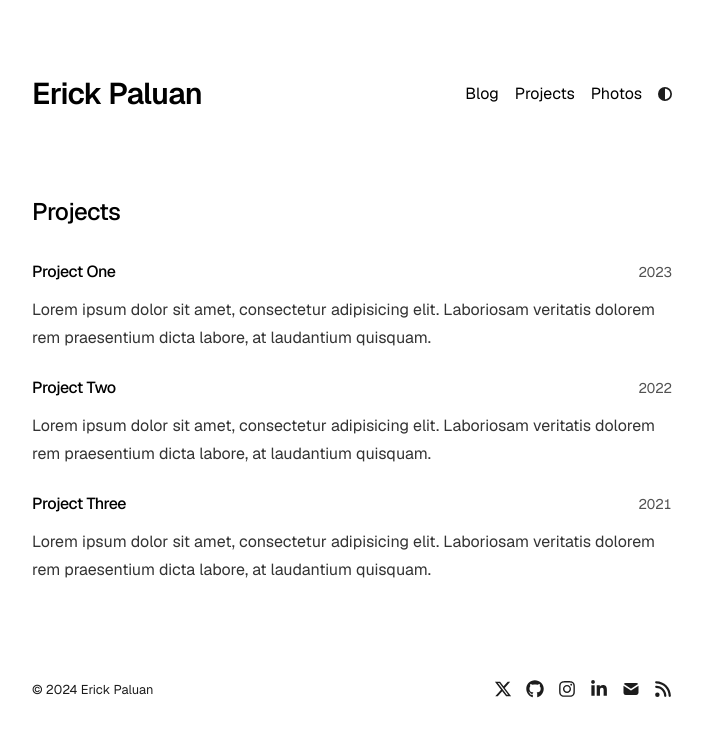
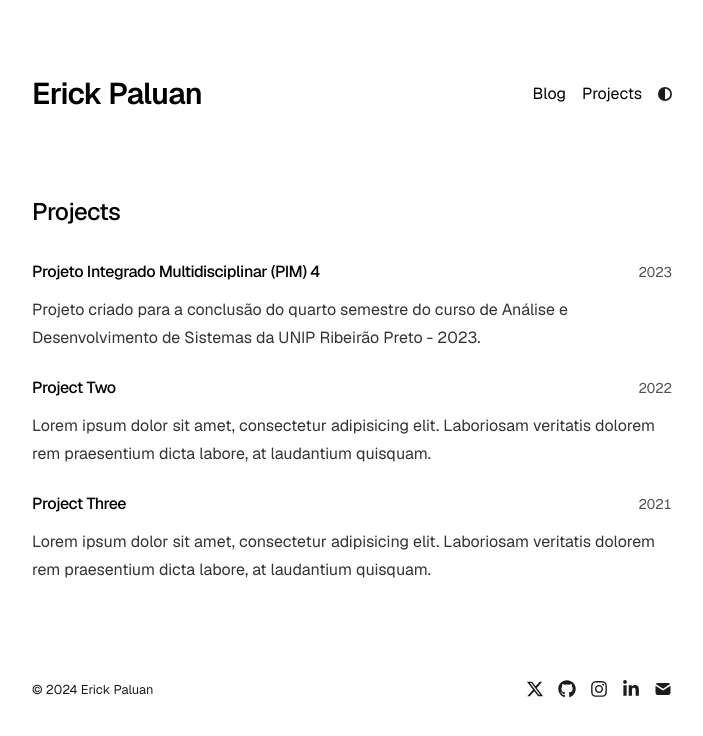
Before and after one commit to erickpaluan/myportfolio, a Next.js app: page /projects in a window 1280 px wide. Shown: the top 736 px of the page, without its empty margins (288-991 px from the left). Built offline with nearby package versions, Linux system fonts and the light colour scheme.

Commit message:
Frist Project, remove RSS from Home

```diff
--- a/app/components/footer.tsx
+++ b/app/components/footer.tsx
@@ -29,9 +29,6 @@ function SocialLinks() {
       <SocialLink href={socialLinks.instagram} icon={FaInstagram} />
       <SocialLink href={socialLinks.linkedin} icon={FaLinkedinIn} />
       <SocialLink href={socialLinks.email} icon={TbMailFilled} />
-      <a href="/rss.xml" target="_self">
-        <FaRss />
-      </a>
     </div>
   );
 }
--- a/app/components/nav.tsx
+++ b/app/components/nav.tsx
@@ -5,7 +5,7 @@ import { metaData } from "../config";
 const navItems = {
   "/blog": { name: "Blog" },
   "/projects": { name: "Projects" },
-  "/photos": { name: "Photos" },
+  //"/photos": { name: "Photos" },
 };
 
 export function Navbar() {
--- a/app/config.ts
+++ b/app/config.ts
@@ -4,7 +4,7 @@ export const metaData = {
   name: "Erick Paluan",
   ogImage: "/opengraph-image.png",
   description:
-    "A clean, fast, and lightweight portfolio template built with Next.js, Vercel, and Tailwind CSS for optimal performance.",
+    "Especialista em design gráfico, mídias sociais, TI e UI/UX design, sempre buscando soluções criativas e eficazes. Foco em tecnologia, aprendizado contínuo e colaboração para transformar ideias em resultados.",
 };
 
 export const socialLinks = {
--- a/app/projects/project-data.tsx
+++ b/app/projects/project-data.tsx
@@ -7,11 +7,11 @@ export interface Project {
 
 export const projects: Project[] = [
   {
-    title: "Project One",
+    title: "Projeto Integrado Multidisciplinar (PIM) 4",
     year: 2023,
     description:
-      "Lorem ipsum dolor sit amet, consectetur adipisicing elit. Laboriosam veritatis dolorem rem praesentium dicta labore, at laudantium quisquam.",
-    url: "https://example.com/",
+      "Projeto criado para a conclusão do quarto semestre do curso de Análise e Desenvolvimento de Sistemas da UNIP Ribeirão Preto - 2023.",
+    url: "https://github.com/erickpaluan/pim4",
   },
   {
     title: "Project Two",
```
